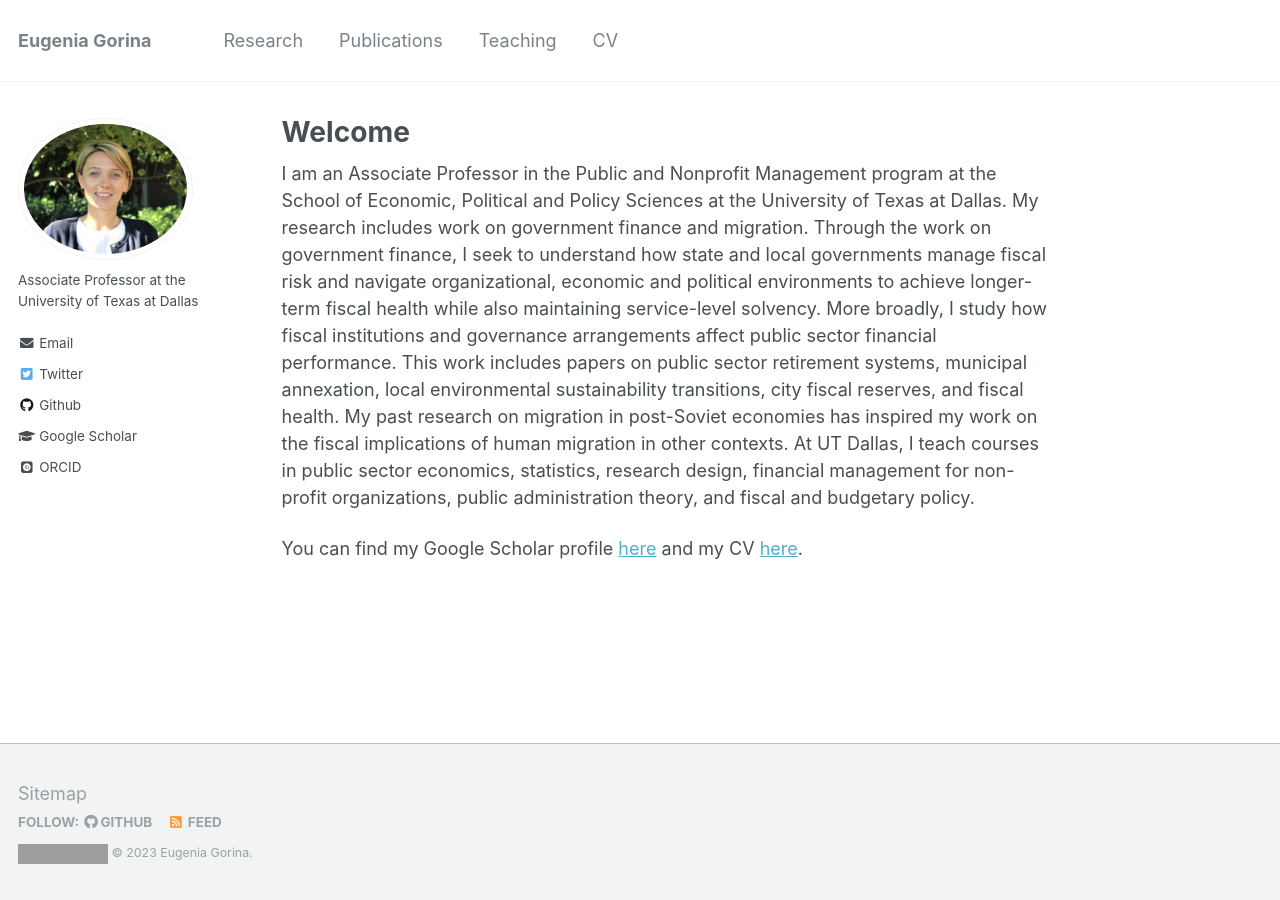
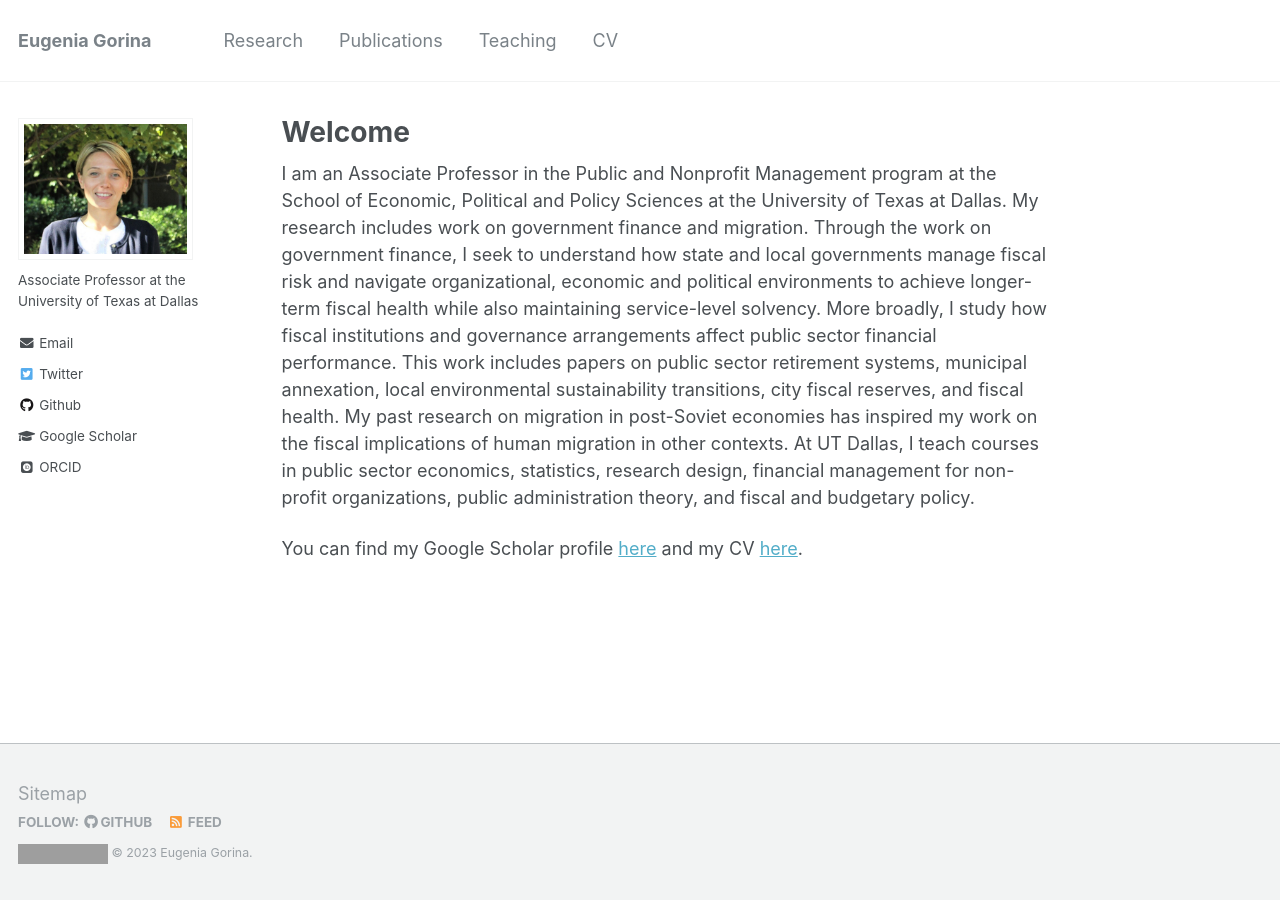
Before and after one commit to egorina/egorina.github.io, a Jekyll site: the page built from _pages/about.md, in a window 1280 px wide. Built offline with Jekyll 4.4.1, drawn with Linux system fonts in a browser that asks for light colours; some web fonts are replaced; comment, search, counter and statistics services are not loaded; grey boxes are pictures that could not be loaded.

Commit message:
Update _sidebar.scss

```diff
--- a/_sass/_sidebar.scss
+++ b/_sass/_sidebar.scss
@@ -84,7 +84,7 @@
 
   img {
     max-width: 175px;
-    border-radius: 120%;
+#    border-radius: 120%;
 
     @include breakpoint($large) {
       padding: 5px;
```
